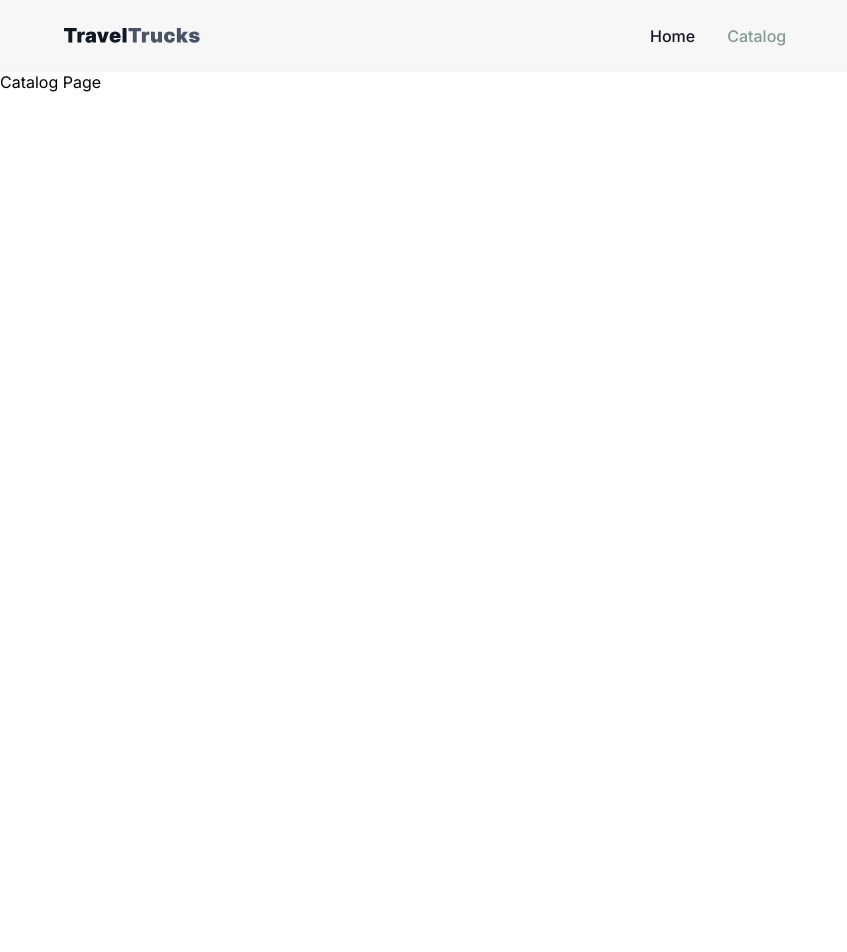
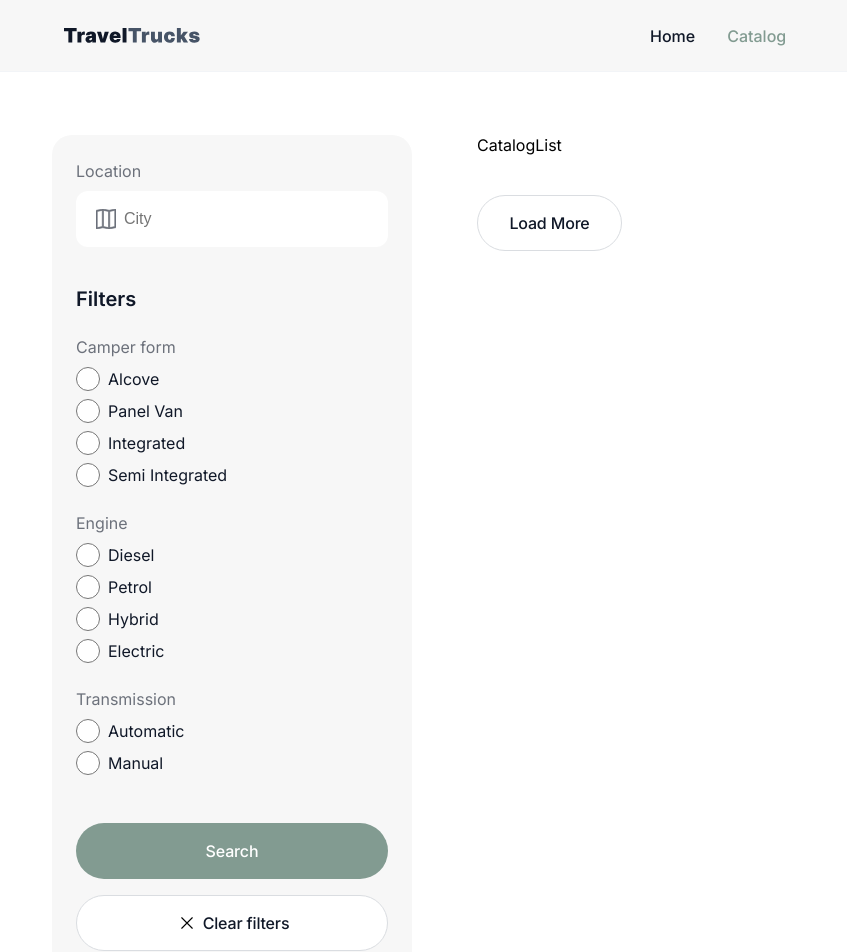
Before and after one commit to DemetriusGarson/travel-trucks, a Next.js app: page /catalog in a window 1280 px wide. Shown: the top 952 px of the page, without its empty margins (0-847 px from the left). Before the commit the page ends 800 px from the top, so only its background shows below. Built offline with nearby package versions, Linux system fonts and the light colour scheme.

Commit message:
add FilterForm markup

```diff
--- /dev/null
+++ b/app/catalog/Catalog.module.css
@@ -0,0 +1,52 @@
+.container {
+  width: 1440px;
+  margin-left: auto;
+  margin-right: auto;
+}
+
+/* .main {
+} */
+
+.section {
+  display: flex;
+  gap: 65px;
+  padding: 63px 48px 64px 52px;
+}
+
+/* .sidebar {
+} */
+
+.catalogWrapper {
+  display: flex;
+  flex-direction: column;
+  row-gap: 40px;
+}
+
+/* .catalogList {
+} */
+
+.loadMoreButton {
+  display: flex;
+  align-items: center;
+  justify-content: center;
+
+  border: 1px solid #dadde1;
+  border-radius: 200px;
+  width: 145px;
+  height: 56px;
+
+  background-color: transparent;
+
+  font-family: var(--font-inter);
+  font-weight: 500;
+  font-size: 16px;
+
+  line-height: 24px;
+  letter-spacing: -0.01em;
+  color: #101828;
+}
+
+.loadMoreButton:hover,
+.loadMoreButton:focus {
+  border-color: #6d7b75;
+}
--- a/app/catalog/page.tsx
+++ b/app/catalog/page.tsx
@@ -1,9 +1,21 @@
+import FilterForm from '@/components/FilterForm/FilterForm';
+import css from './Catalog.module.css';
+
 export default function Catalog() {
   return (
-    <main>
-      <section>
-        <div>Catalog Page</div>
-      </section>
-    </main>
+    <div className={css.container}>
+      <main className={css.main}>
+        <section className={css.section}>
+          {/* <div className={css.sidebar}>Sidebar</div> */}
+          <FilterForm />
+          <div className={css.catalogWrapper}>
+            <div className={css.catalogList}>CatalogList</div>
+            <button type="button" className={css.loadMoreButton}>
+              Load More
+            </button>
+          </div>
+        </section>
+      </main>
+    </div>
   );
 }
--- a/app/layout.tsx
+++ b/app/layout.tsx
@@ -2,6 +2,7 @@ import type { Metadata } from 'next';
 import { Inter, Manrope } from 'next/font/google';
 import './globals.css';
 import Header from '@/components/Header/Header';
+import TanStackProvider from '@/components/TanStackProvider/TanStackProvider';
 
 const inter = Inter({
   variable: '--font-inter',
@@ -26,8 +27,10 @@ export default function RootLayout({ children }: LayoutProps<'/'>) {
   return (
     <html lang="en">
       <body className={`${inter.variable} ${manrope.variable}`}>
-        <Header />
-        {children}
+        <TanStackProvider>
+          <Header />
+          {children}
+        </TanStackProvider>
       </body>
     </html>
   );
--- a/app/page.tsx
+++ b/app/page.tsx
@@ -1,5 +1,5 @@
+import css from './Home.module.css';
 import Image from 'next/image';
-import css from './page.module.css';
 import Link from 'next/link';
 
 export default function Home() {
--- /dev/null
+++ b/components/FilterForm/FilterForm.module.css
@@ -0,0 +1,168 @@
+.form {
+  border-radius: 20px;
+  padding: 24px;
+  width: 360px;
+  height: 840px;
+  background: #f7f7f7;
+}
+
+.locationLabel {
+  position: relative;
+  display: flex;
+  flex-direction: column;
+  row-gap: 8px;
+  margin-bottom: 40px;
+
+  font-weight: 400;
+  font-size: 16px;
+  line-height: 24px;
+  color: #6c717b;
+}
+
+.locationInput {
+  border-radius: 12px;
+  border: none;
+  outline: none;
+  padding-left: 48px;
+  width: 312px;
+  height: 56px;
+  background: #fff;
+
+  font-weight: 400;
+  font-size: 16px;
+  line-height: 24px;
+  color: #6c717b;
+}
+
+.locationInput:focus,
+.locationInput:hover,
+.locationInput:active {
+  color: #101828;
+}
+
+.locationInput:focus + .iconMap,
+.locationInput:hover + .iconMap,
+.locationInput:active + .iconMap {
+  fill: #101828;
+  stroke: #101828;
+}
+
+.iconMap {
+  position: absolute;
+  top: 50px;
+  left: 20px;
+  fill: #6c717b;
+  stroke: #6c717b;
+}
+
+.filtersWrapper {
+  display: flex;
+  flex-direction: column;
+  row-gap: 24px;
+  margin-bottom: 48px;
+}
+
+.filtersHeading {
+  font-weight: 600;
+  font-size: 20px;
+  line-height: 24px;
+  color: #101828;
+}
+.fieldset {
+  border: 0;
+  padding: 0;
+  margin: 0;
+  display: flex;
+  flex-direction: column;
+  row-gap: 8px;
+}
+
+.legend {
+  margin-bottom: 8px;
+  font-weight: 400;
+  font-size: 16px;
+  line-height: 24px;
+  color: #6c717b;
+}
+
+.label {
+  display: flex;
+  align-items: center;
+  column-gap: 8px;
+
+  font-weight: 400;
+  font-size: 16px;
+  line-height: 24px;
+  color: #101828;
+}
+
+.radio {
+  width: 24px;
+  height: 24px;
+  accent-color: #475467;
+}
+
+.buttonsWrapper {
+  display: flex;
+  flex-direction: column;
+  row-gap: 16px;
+}
+
+.submitButton {
+  display: flex;
+  align-items: center;
+  justify-content: center;
+  gap: 10px;
+
+  border: none;
+  border-radius: 200px;
+  padding: 16px 60px;
+  width: 312px;
+  height: 56px;
+
+  background: #829b91;
+
+  font-family: var(--font-inter);
+  font-weight: 500;
+  font-size: 16px;
+  line-height: 24px;
+  letter-spacing: -0.01em;
+  color: #fff;
+}
+
+.submitButton:hover,
+.submitButton:focus {
+  background-color: #6d7b75;
+}
+
+.clearButton {
+  display: flex;
+  align-items: center;
+  justify-content: center;
+  gap: 4px;
+
+  border: 1px solid #dadde1;
+  border-radius: 200px;
+  padding: 16px 32px;
+  width: 312px;
+  height: 56px;
+
+  background: #fff;
+
+  font-family: var(--font-inter);
+  font-weight: 500;
+  font-size: 16px;
+  line-height: 24px;
+  letter-spacing: -0.01em;
+  color: #101828;
+}
+
+.clearButton:hover,
+.clearButton:focus {
+  border-color: #6d7b75;
+}
+
+.iconClose {
+  fill: #000;
+  stroke: #000;
+}
--- /dev/null
+++ b/components/FilterForm/FilterForm.tsx
@@ -0,0 +1,173 @@
+'use client';
+import css from './FilterForm.module.css';
+
+import { Field, Form, Formik, FormikHelpers, useFormikContext } from 'formik';
+
+interface FilterFormValues {
+  location: string;
+  forms: string;
+  engines: string;
+  transmissions: string;
+}
+
+const initialValues = {
+  location: '',
+  forms: '',
+  engines: '',
+  transmissions: '',
+};
+export default function FilterForm() {
+  // const formikContext = useFormikContext<FilterFormValues>();
+
+  function handleSubmit(
+    values: FilterFormValues,
+    actions: FormikHelpers<FilterFormValues>
+  ) {
+    const formData = {
+      location: values.location,
+      form: values.forms,
+      transmission: values.transmissions,
+      engine: values.engines,
+    };
+    console.log(formData);
+  }
+  function handleClear(actions: FormikHelpers<FilterFormValues>) {
+    actions.resetForm();
+  }
+  return (
+    <Formik initialValues={initialValues} onSubmit={handleSubmit}>
+      <Form className={css.form}>
+        <label className={css.locationLabel}>
+          Location
+          <Field
+            className={css.locationInput}
+            type="text"
+            name="location"
+            placeholder="City"
+          />
+          <svg className={css.iconMap} width={20} height={20}>
+            <use href="/sprite.svg#icon-map" aria-hidden="true"></use>
+          </svg>
+        </label>
+        <div className={css.filtersWrapper}>
+          <h2 className={css.filtersHeading}>Filters</h2>
+          <fieldset className={css.fieldset}>
+            <legend className={css.legend}>Camper form</legend>
+            <label className={css.label}>
+              <Field
+                className={css.radio}
+                type="radio"
+                name="forms"
+                value="alcove"
+              />
+              Alcove
+            </label>
+            <label className={css.label}>
+              <Field
+                className={css.radio}
+                type="radio"
+                name="forms"
+                value="panel_van"
+              />
+              Panel Van
+            </label>
+            <label className={css.label}>
+              <Field
+                className={css.radio}
+                type="radio"
+                name="forms"
+                value="integrated"
+              />
+              Integrated
+            </label>
+            <label className={css.label}>
+              <Field
+                className={css.radio}
+                type="radio"
+                name="forms"
+                value="semi_integrated"
+              />
+              Semi Integrated
+            </label>
+          </fieldset>
+
+          <fieldset className={css.fieldset}>
+            <legend className={css.legend}>Engine</legend>
+            <label className={css.label}>
+              <Field
+                className={css.radio}
+                type="radio"
+                name="engines"
+                value="diesel"
+              />
+              Diesel
+            </label>
+            <label className={css.label}>
+              <Field
+                className={css.radio}
+                type="radio"
+                name="engines"
+                value="petrol"
+              />
+              Petrol
+            </label>
+            <label className={css.label}>
+              <Field
+                className={css.radio}
+                type="radio"
+                name="engines"
+                value="hybrid"
+              />
+              Hybrid
+            </label>
+            <label className={css.label}>
+              <Field
+                className={css.radio}
+                type="radio"
+                name="engines"
+                value="electric"
+              />
+              Electric
+            </label>
+          </fieldset>
+          <fieldset className={css.fieldset}>
+            <legend className={css.legend}>Transmission</legend>
+            <label className={css.label}>
+              <Field
+                className={css.radio}
+                type="radio"
+                name="transmissions"
+                value="automatic"
+              />
+              Automatic
+            </label>
+            <label className={css.label}>
+              <Field
+                className={css.radio}
+                type="radio"
+                name="transmissions"
+                value="manual"
+              />
+              Manual
+            </label>
+          </fieldset>
+        </div>
+        <div className={css.buttonsWrapper}>
+          <button className={css.submitButton} type="submit">
+            Search
+          </button>
+          <button
+            className={css.clearButton}
+            onClick={() => handleClear}
+            type="button"
+          >
+            <svg className={css.iconClose} width={24} height={24}>
+              <use href="/sprite.svg#icon-close" aria-hidden="true"></use>
+            </svg>
+            Clear filters
+          </button>
+        </div>
+      </Form>
+    </Formik>
+  );
+}
--- /dev/null
+++ b/components/TanStackProvider/TanStackProvider.tsx
@@ -0,0 +1,22 @@
+'use client';
+
+import { useState } from 'react';
+import { QueryClient, QueryClientProvider } from '@tanstack/react-query';
+import { ReactQueryDevtools } from '@tanstack/react-query-devtools';
+
+type Props = {
+  children: React.ReactNode;
+};
+
+const TanStackProvider = ({ children }: Props) => {
+  const [queryClient] = useState(() => new QueryClient());
+
+  return (
+    <QueryClientProvider client={queryClient}>
+      {children}
+      <ReactQueryDevtools initialIsOpen={false} />
+    </QueryClientProvider>
+  );
+};
+
+export default TanStackProvider;
--- /dev/null
+++ b/lib/api/api.ts
@@ -0,0 +1,5 @@
+import axios from 'axios';
+
+const api = axios.create({
+  baseURL: 'https://campers-api.goit.study',
+});
--- a/package.json
+++ b/package.json
@@ -9,7 +9,11 @@
     "lint": "eslint"
   },
   "dependencies": {
+    "@tanstack/react-query": "^5.102.8",
+    "@tanstack/react-query-devtools": "^5.102.8",
+    "axios": "^1.20.0",
     "clsx": "^2.1.1",
+    "formik": "^2.4.9",
     "next": "16.3.3",
     "react": "19.2.8",
     "react-dom": "19.2.8"
```
Also changed, not shown: app/Home.module.css (renamed from app/page.module.css), public/sprite.svg, 1 other file (tests, documents, lock files or other folders).
